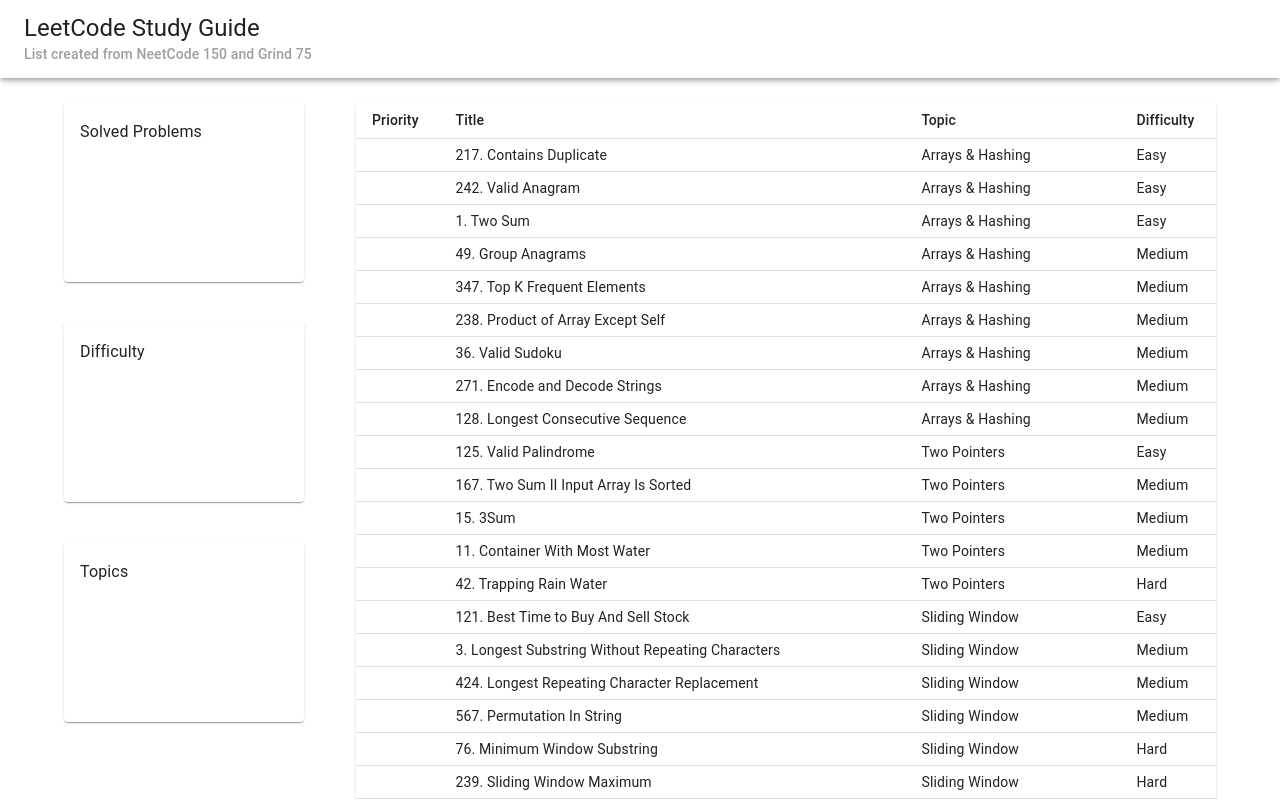
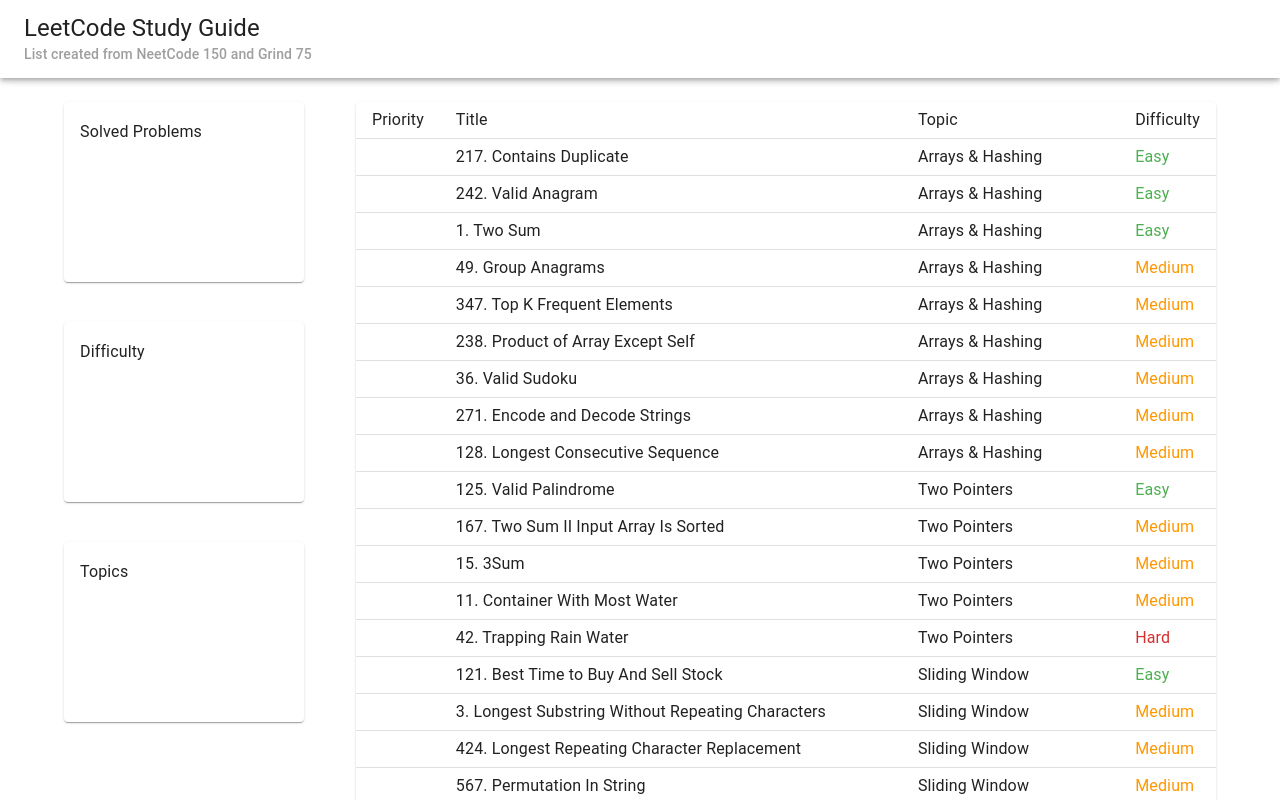
Before and after one commit to yamakenth/leetcode-study-guide, a React (Create React App) app: page / in a window 1280 px wide. Shown: the top 800 px of the page. Built offline with nearby package versions, Linux system fonts and the light colour scheme.

Commit message:
Add color to difficulty

```diff
--- a/src/components/Table.tsx
+++ b/src/components/Table.tsx
@@ -6,13 +6,17 @@
   TableContainer,
   TableHead,
   TableRow,
+  Typography,
 } from "@mui/material";
 import Question from "../types/Question";
 import stringToTitleCase from "../utils/stringToTitleCase";
+import getDifficultyColor from "../utils/getDifficultyColor";
 
 interface TableProps {
   questions: Question[];
 }
+
+const headings = ["Priority", "Title", "Topic", "Difficulty"];
 
 export default function Table({ questions }: TableProps) {
   return (
@@ -21,19 +25,30 @@
         <MaterialTable sx={{ minWidth: 650 }} size="small">
           <TableHead>
             <TableRow>
-              <TableCell>Priority</TableCell>
-              <TableCell>Title</TableCell>
-              <TableCell>Topic</TableCell>
-              <TableCell>Difficulty</TableCell>
+              {headings.map((heading) => (
+                <TableCell key={heading}>
+                  <Typography>{heading}</Typography>
+                </TableCell>
+              ))}
             </TableRow>
           </TableHead>
           <TableBody>
             {questions.map((question) => (
               <TableRow key={question.questionId}>
-                <TableCell>{question.priority}</TableCell>
-                <TableCell>{`${question.questionId}. ${question.questionTitle}`}</TableCell>
-                <TableCell>{question.topic}</TableCell>
-                <TableCell>{stringToTitleCase(question.difficulty)}</TableCell>
+                <TableCell>
+                  <Typography>{question.priority}</Typography>
+                </TableCell>
+                <TableCell>
+                  <Typography>{`${question.questionId}. ${question.questionTitle}`}</Typography>
+                </TableCell>
+                <TableCell>
+                  <Typography>{question.topic}</Typography>
+                </TableCell>
+                <TableCell>
+                  <Typography color={getDifficultyColor(question.difficulty)}>
+                    {stringToTitleCase(question.difficulty)}
+                  </Typography>
+                </TableCell>
               </TableRow>
             ))}
           </TableBody>
--- /dev/null
+++ b/src/utils/getDifficultyColor.ts
@@ -0,0 +1,16 @@
+import Question from "../types/Question";
+
+export default function getDifficultyColor(
+  difficulty: Question["difficulty"]
+): string {
+  switch (difficulty) {
+    case "easy":
+      return "success.light";
+    case "medium":
+      return "warning.light";
+    case "hard":
+      return "error.main";
+    default:
+      return "primary";
+  }
+}
```
